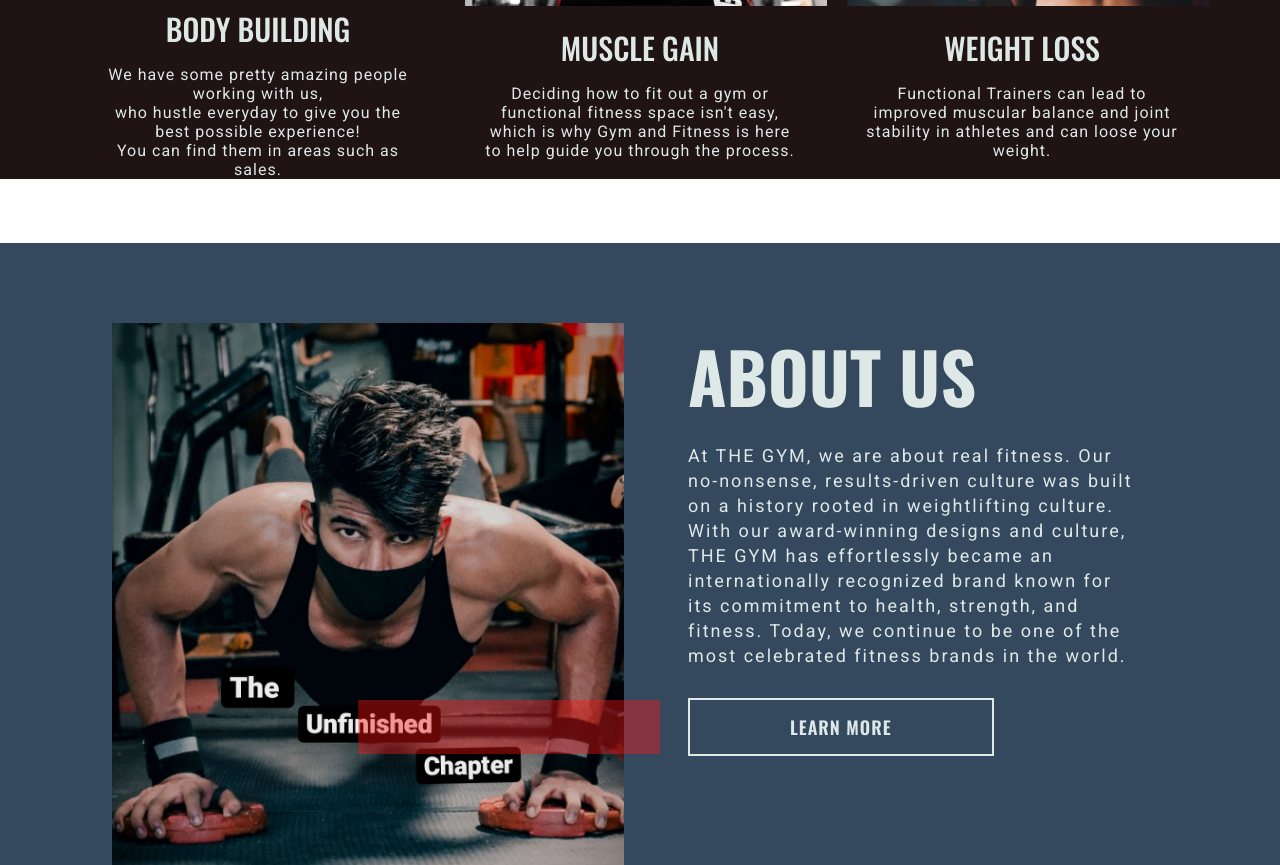
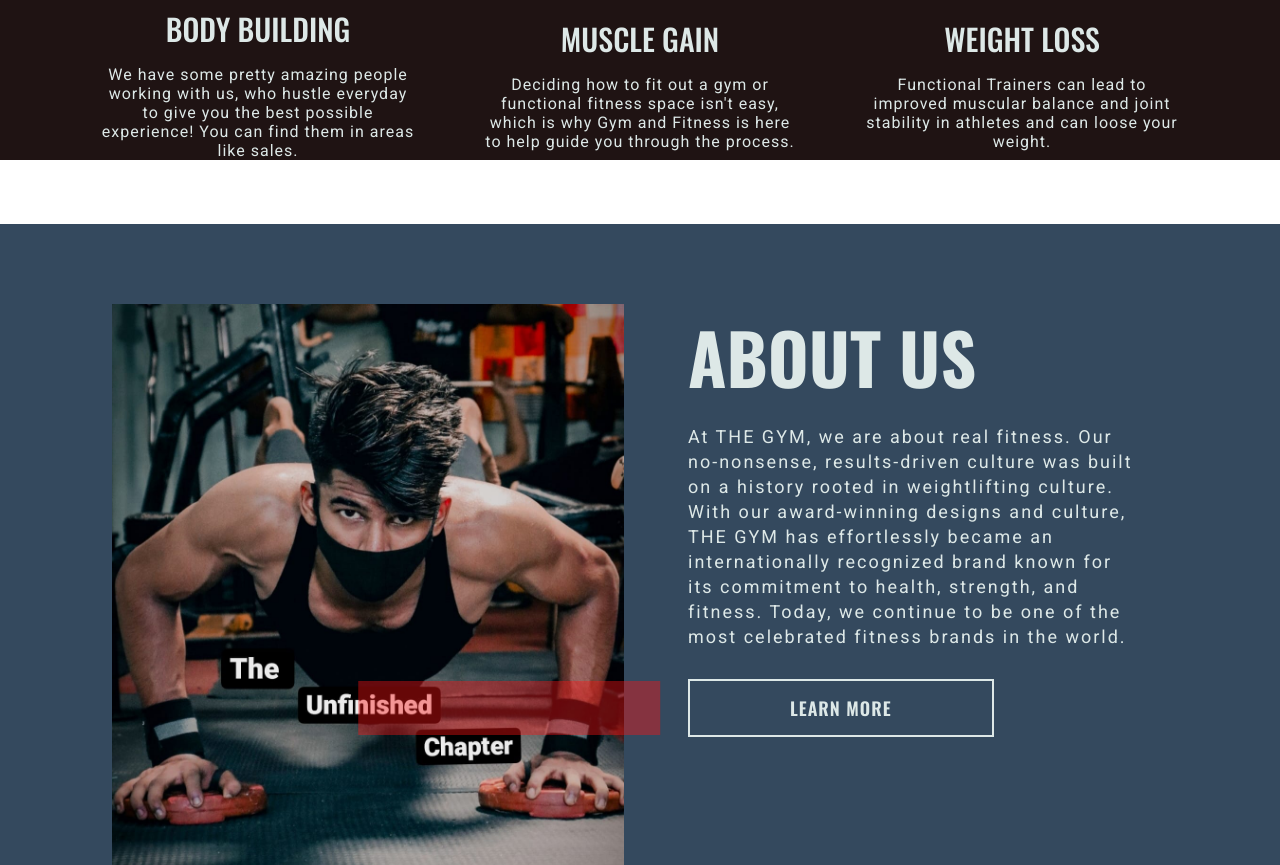
Before and after one commit to awasthi108/Fitness-Website, a plain HTML site: page K22RT-18,19,35/MINEGYM/index.html in a window 1280 px wide. Shown: the part 1821-2686 px from the top of the page. Drawn offline with nearby package versions, Linux system fonts and the light colour scheme.

Commit message:
Update index.html

```diff
--- a/K22RT-18,19,35/MINEGYM/index.html
+++ b/K22RT-18,19,35/MINEGYM/index.html
@@ -73,7 +73,7 @@
 				<img src="img/team1.png">
 				<div class="offer-intro">
 					<h2>Body Building</h2>
-					<p>We have some pretty amazing people working with us, 	<br>who hustle everyday to give you the best possible experience! <br>You can find them in areas such as sales.</p>
+					<p>We have some pretty amazing people working with us, who hustle everyday to give you the best possible experience! You can find them in areas like sales.</p>
 				</div>
 			</div>
 			<div class="offer-card">
```
